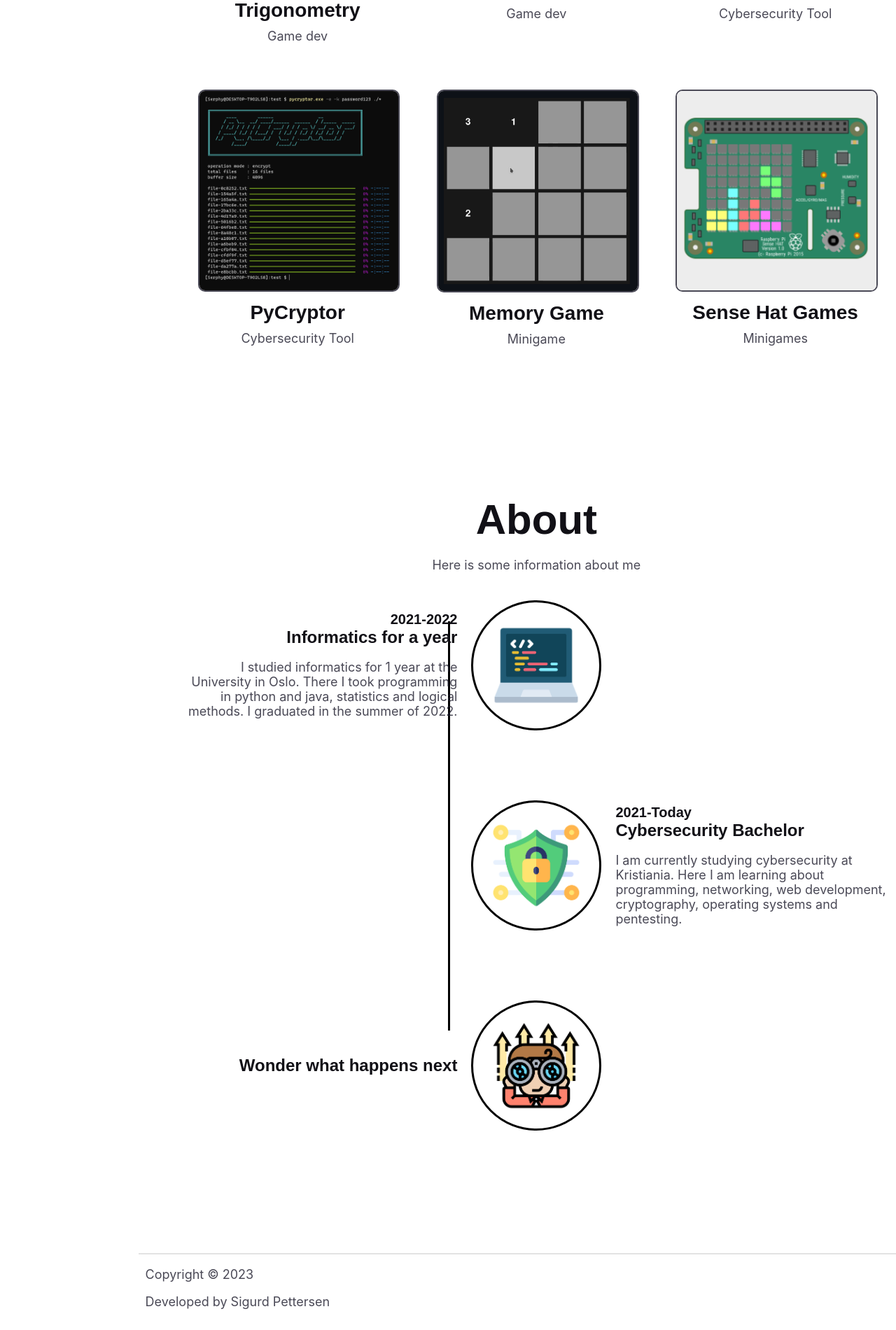
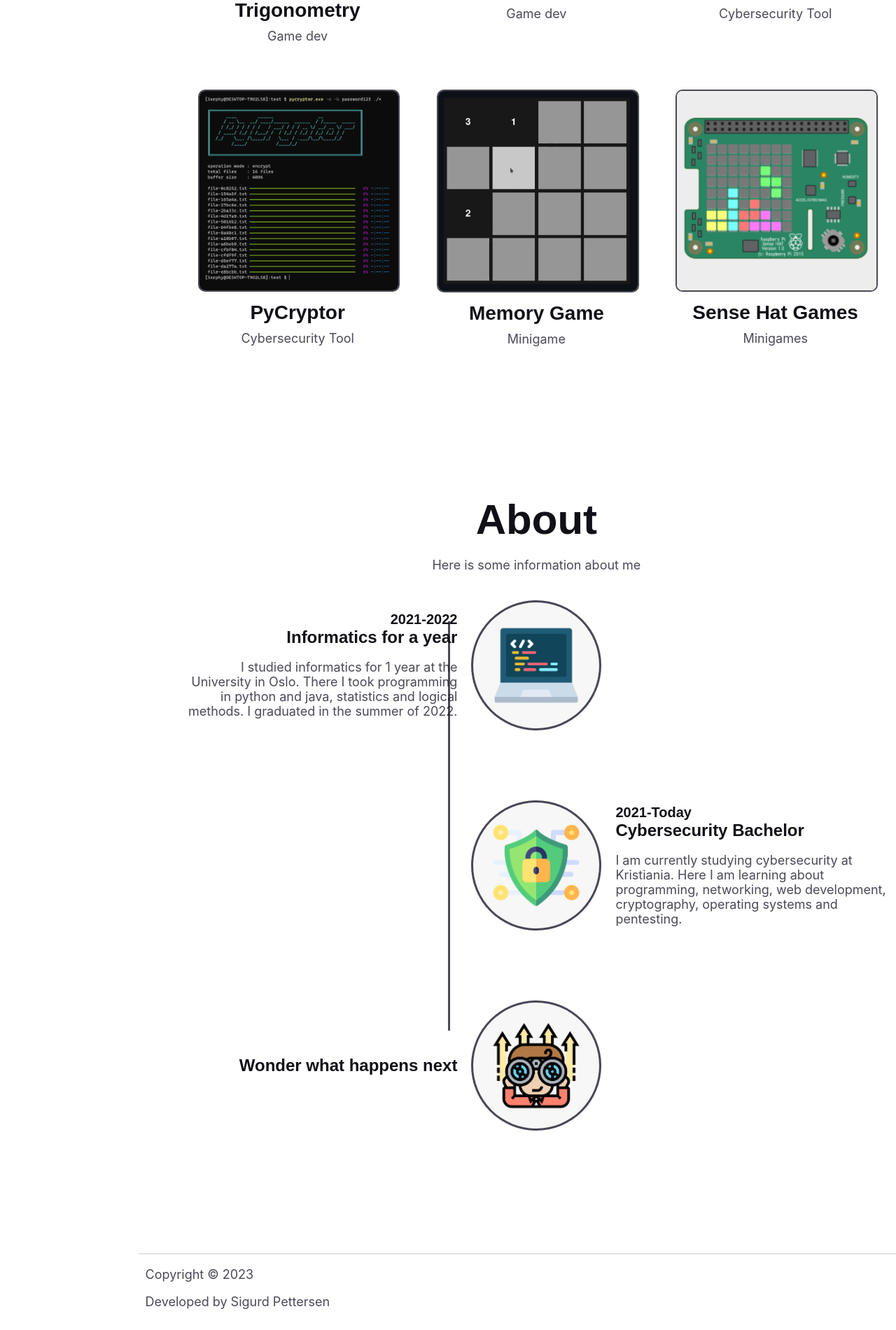
Before and after one commit to Serphyus/serphyus.github.io, a Jekyll site: the page built from index.html, in a window 1280 px wide. Shown: the part 1564-3465 px from the top of the page at 70% size. Built offline with Jekyll 4.4.1, drawn with Linux system fonts in a browser that asks for light colours; some web fonts are replaced.

Commit message:
improved colors in about section

```diff
--- a/_includes/about.html
+++ b/_includes/about.html
@@ -30,7 +30,6 @@
 			<img class="timeline-image" src="/assets/images/timeline/cybersecurity.png" alt="cybersecurity">
 			<div class="timeline-panel"></div>
 		</div>
-
 		<div class="timeline-item-inverted">
 			<div class="timeline-panel">
 				<h3>Wonder what happens next</h3>
--- a/assets/css/main.css
+++ b/assets/css/main.css
@@ -212,7 +212,7 @@ html[data-theme="light"] .dark-toggle {
 .timeline:before {
   content: "";
   position: absolute;
-  background-color: black;
+  background-color: var(--secondary-dark);
   margin-top: 30px;
   left: 50%;
   width: 3px;
@@ -250,8 +250,8 @@ html[data-theme="light"] .dark-toggle {
   width: 180px;
   height: 180px;
   margin: auto 20px auto 20px;
-  background-color: white;
-  border: 3px solid black;
+  background-color: var(--bg-light-secondary);
+  border: 3px solid var(--secondary-dark);
   border-radius: 50%; }
 
 .bottom-container {
--- a/src/styles/_about.scss
+++ b/src/styles/_about.scss
@@ -6,7 +6,7 @@
 .timeline:before {
 	content: "";
 	position: absolute;
-	background-color: black;
+	background-color: var(--secondary-dark);
 	margin-top: 30px;
 	left: 50%;
 	width: 3px;
@@ -52,7 +52,7 @@
 	width: 180px;
 	height: 180px;
 	margin: auto 20px auto 20px;
-	background-color: white;
-	border: 3px solid black;
+	background-color: var(--bg-light-secondary);
+	border: 3px solid var(--secondary-dark);
 	border-radius: 50%;
 }
```
